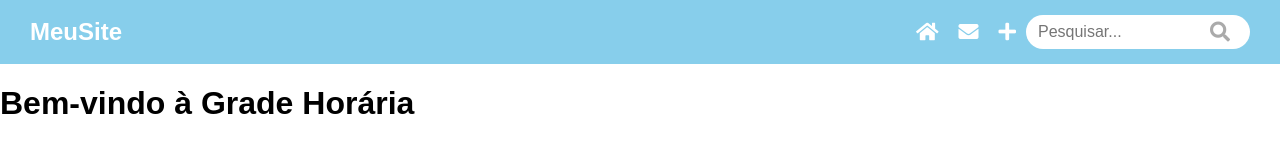
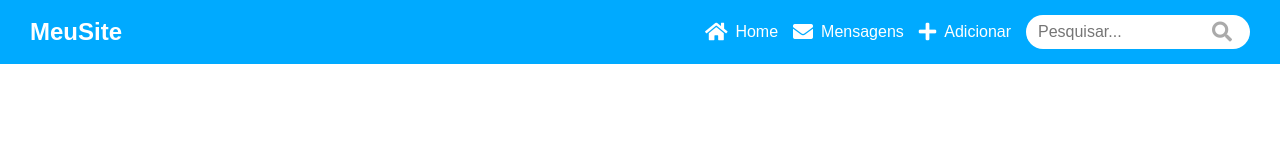
Before and after one commit to Isa-bohn04/TCC-funcionalidades, a plain HTML site: page index.html in a window 1280 px wide. Drawn offline with Linux system fonts and the light colour scheme.

Commit message:
index.html

```diff
--- a/index.html
+++ b/index.html
@@ -21,7 +21,7 @@
       display: flex;
       justify-content: space-between;
       align-items: center;
-      background-color: #87CEEB; /* Azul céu */
+      background-color: #00aaff; /* Azul mais vivo */
       padding: 15px 30px;
     }
 
@@ -38,12 +38,20 @@
       align-items: center;
     }
 
-    /* Ícones */
+    /* Ícones e Texto */
     .header-right i {
       font-size: 20px;
       color: white;
-      margin: 0 10px;
+      margin-right: 8px;
       cursor: pointer;
+    }
+
+    .header-right .icon-text {
+      display: flex;
+      align-items: center;
+      color: white;
+      margin-right: 15px;
+      font-size: 16px;
     }
 
     /* Barra de pesquisa */
@@ -81,10 +89,23 @@
 
     <!-- Ícones e Barra de Pesquisa -->
     <div class="header-right">
-      <!-- Ícones -->
-      <i class="fas fa-home"></i>
-      <i class="fas fa-envelope"></i>
-      <i class="fas fa-plus"></i>
+      <!-- Ícone e texto Home -->
+      <div class="icon-text">
+        <i class="fas fa-home"></i>
+        <span>Home</span>
+      </div>
+
+      <!-- Ícone e texto Mensagens -->
+      <div class="icon-text">
+        <i class="fas fa-envelope"></i>
+        <span>Mensagens</span>
+      </div>
+
+      <!-- Ícone e texto Adicionar -->
+      <div class="icon-text">
+        <i class="fas fa-plus"></i>
+        <span>Adicionar</span>
+      </div>
 
       <!-- Barra de Pesquisa -->
       <div class="search-container">
@@ -94,10 +115,5 @@
     </div>
   </header>
 
-  <!-- Conteúdo da página -->
-  <main>
-    <h1>Bem-vindo à Grade Horária</h1>
-  </main>
-
 </body>
 </html>
```
